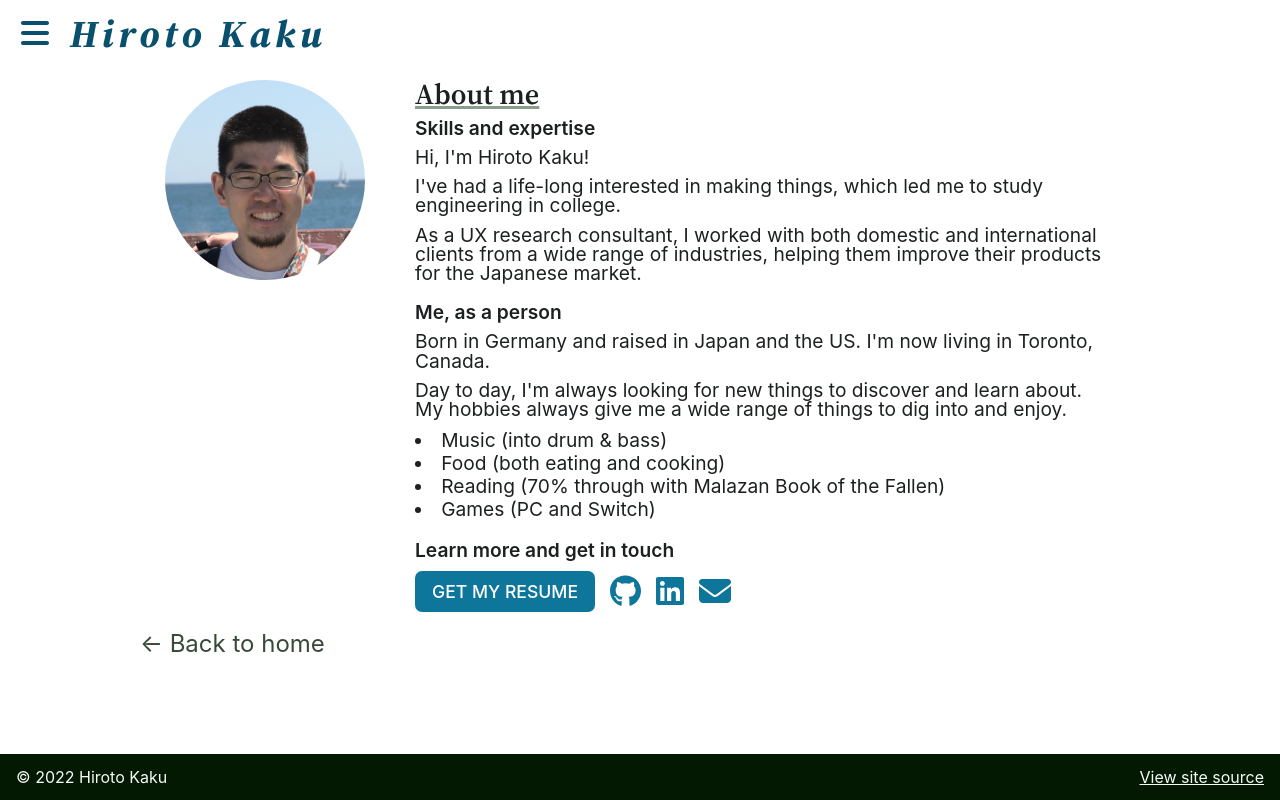
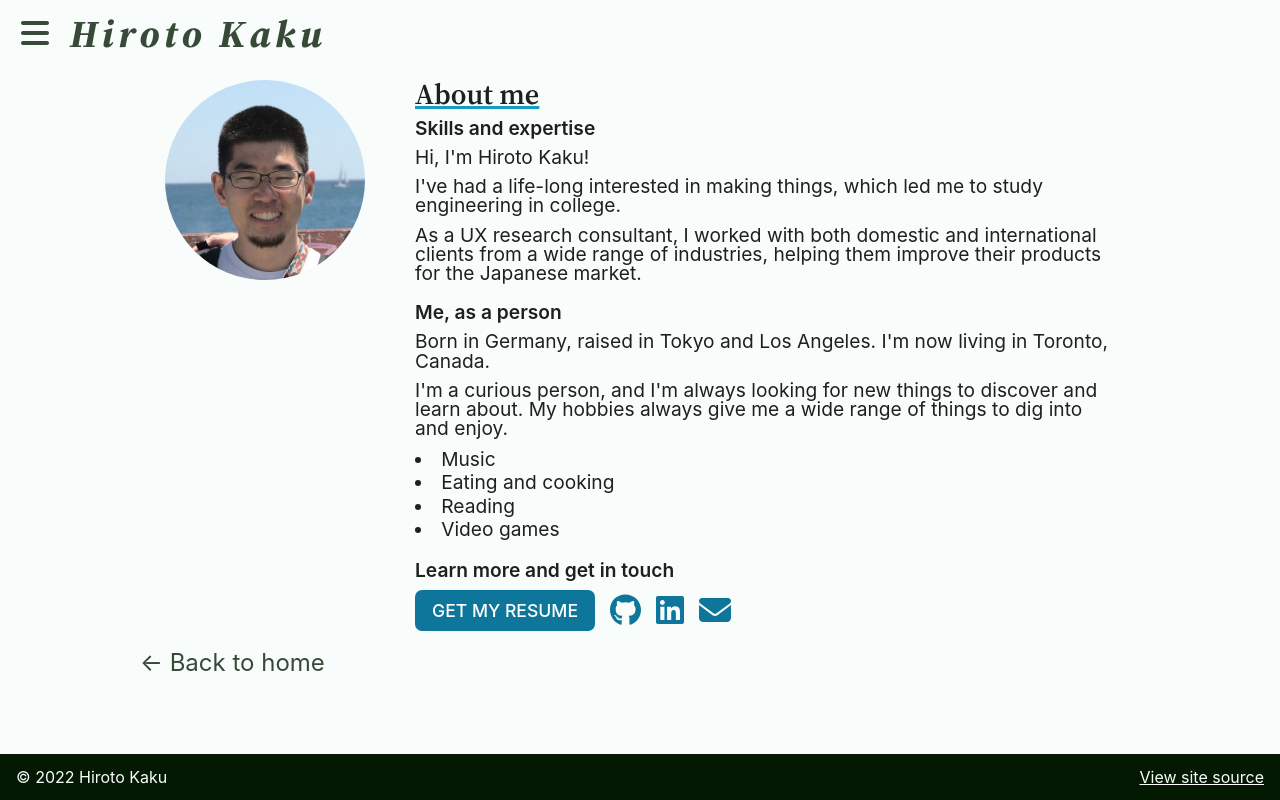
Before and after one commit to thekakkun/thekakkun.github.io, a Next.js app: page /about-me in a window 1280 px wide. Built offline with nearby package versions, Linux system fonts and the light colour scheme; a web font is replaced by a local one.

Commit message:
Some tweaks to color

```diff
--- a/components/header.module.scss
+++ b/components/header.module.scss
@@ -38,14 +38,14 @@
     background-color: inherit;
     border: none;
     font-size: 2rem;
-    color: base.$blue-800;
+    color: base.$green-700;
     cursor: pointer;
     order: -1;
     margin-right: 20px;
     width: 2.2rem;
 
     &:hover {
-      color: base.$blue-700;
+      color: base.$green-600;
     }
 
     &--home {
@@ -63,7 +63,7 @@
 
   &__home {
     @include base.serif;
-    color: base.$blue-800;
+    color: base.$green-700;
     font-size: 2.4rem;
     font-weight: 800;
     font-style: italic;
@@ -71,7 +71,7 @@
     text-decoration: none;
 
     &:hover {
-      color: base.$blue-700;
+      color: base.$green-600;
     }
 
     &--home {
--- a/components/ui/layout.module.scss
+++ b/components/ui/layout.module.scss
@@ -5,10 +5,12 @@
   margin: 0;
   display: flex;
   flex-direction: column;
-  background: #fff;
+  background-color: base.$neutral-100;
+  transition: background-color .3s ease-in-out;
   color: base.$neutral-900;
 
   &--home {
+    background-color: base.$green-700;
     background: url("/images/bg.jpg") center/cover;
   }
 }
--- a/pages/about-me.js
+++ b/pages/about-me.js
@@ -11,14 +11,8 @@ import Button from "../components/ui/button";
 import Article from "../components/ui/article";
 
 const imageLoader = require("../loader");
-const logo_size = 35;
 
-const interests = [
-  "Music (into drum & bass)",
-  "Food (both eating and cooking)",
-  "Reading (70% through with Malazan Book of the Fallen)",
-  "Games (PC and Switch)",
-];
+const interests = ["Music", "Eating and cooking", "Reading", "Video games"];
 
 export default function AboutMe() {
   return (
@@ -60,13 +54,13 @@ export default function AboutMe() {
               <section className={styles["about-me__section"]}>
                 <h2 className={styles["about-me__h2"]}>Me, as a person</h2>
                 <p className={styles["about-me__description"]}>
-                  Born in Germany and raised in Japan and the US. I&apos;m now
+                  Born in Germany, raised in Tokyo and Los Angeles. I&apos;m now
                   living in Toronto, Canada.
                 </p>
                 <p className={styles["about-me__description"]}>
-                  Day to day, I&apos;m always looking for new things to discover
-                  and learn about. My hobbies always give me a wide range of
-                  things to dig into and enjoy.
+                  I&apos;m a curious person, and I&apos;m always looking for new
+                  things to discover and learn about. My hobbies always give me
+                  a wide range of things to dig into and enjoy.
                 </p>
                 <List items={interests}></List>
               </section>
--- a/styles/_base.scss
+++ b/styles/_base.scss
@@ -19,14 +19,14 @@ $green-700: #374937;
 $green-800: #1e301e;
 $green-900: #031901;
 
-$neutral-100: #f3faf8;
-$neutral-200: #d5dbda;
-$neutral-300: #b7bdbd;
-$neutral-400: #9aa0a0;
-$neutral-500: #7f8484;
-$neutral-600: #64696a;
-$neutral-700: #4b4f50;
-$neutral-800: #333738;
+$neutral-100: #f8fcfb;
+$neutral-200: #d9dddc;
+$neutral-300: #bbbfbe;
+$neutral-400: #9ea2a1;
+$neutral-500: #818585;
+$neutral-600: #666a6a;
+$neutral-700: #4c5050;
+$neutral-800: #343738;
 $neutral-900: #1d2021;
 
 // Fonts
--- a/styles/about-me.module.scss
+++ b/styles/about-me.module.scss
@@ -22,7 +22,7 @@
   &__h1 {
     @include base.serif;
     font-size: 1.8rem;
-    text-decoration: base.$green-400 solid underline 0.2rem;
+    text-decoration: base.$blue-600 solid underline 0.2rem;
     font-weight: 600;
     margin-bottom: 10px;
   }
```
